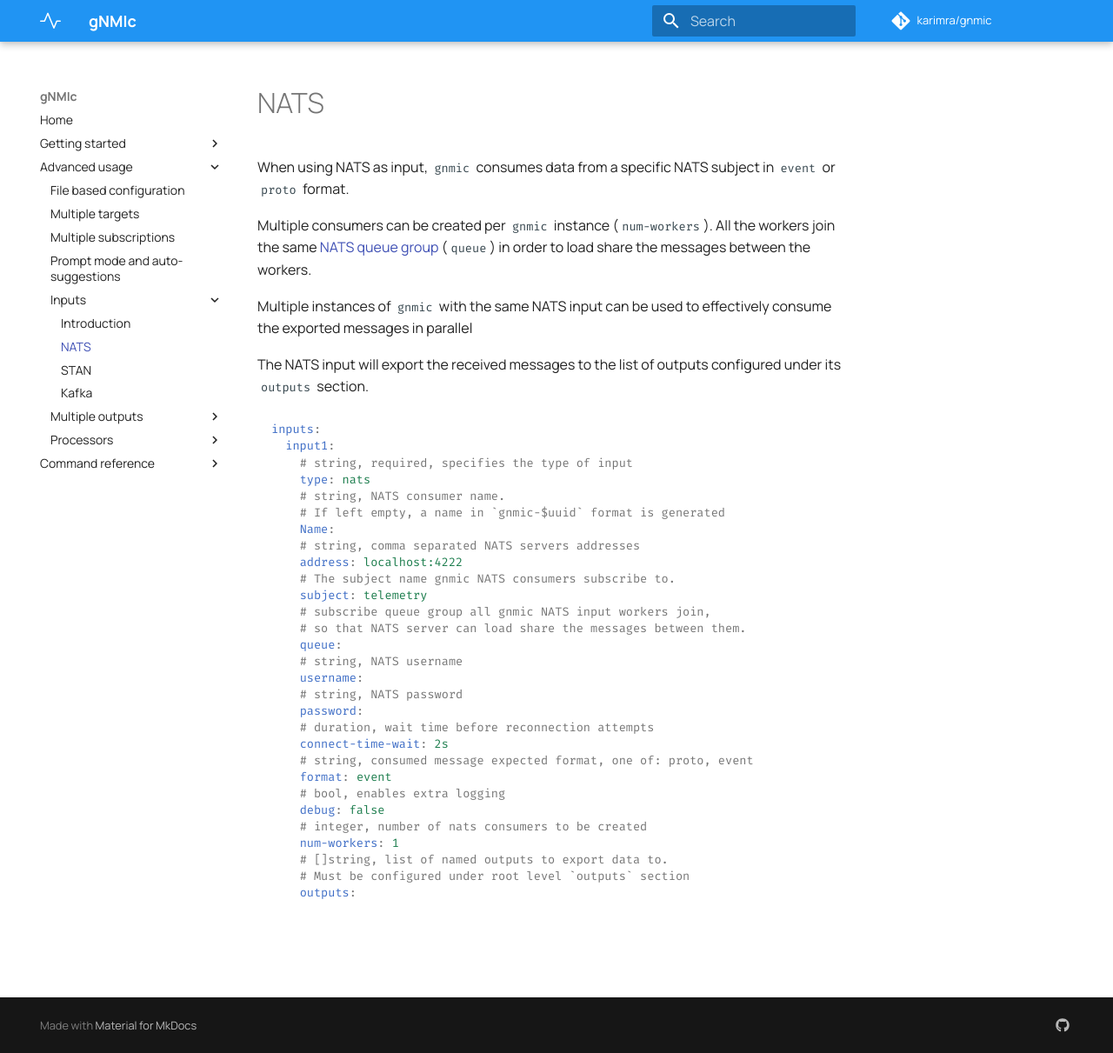
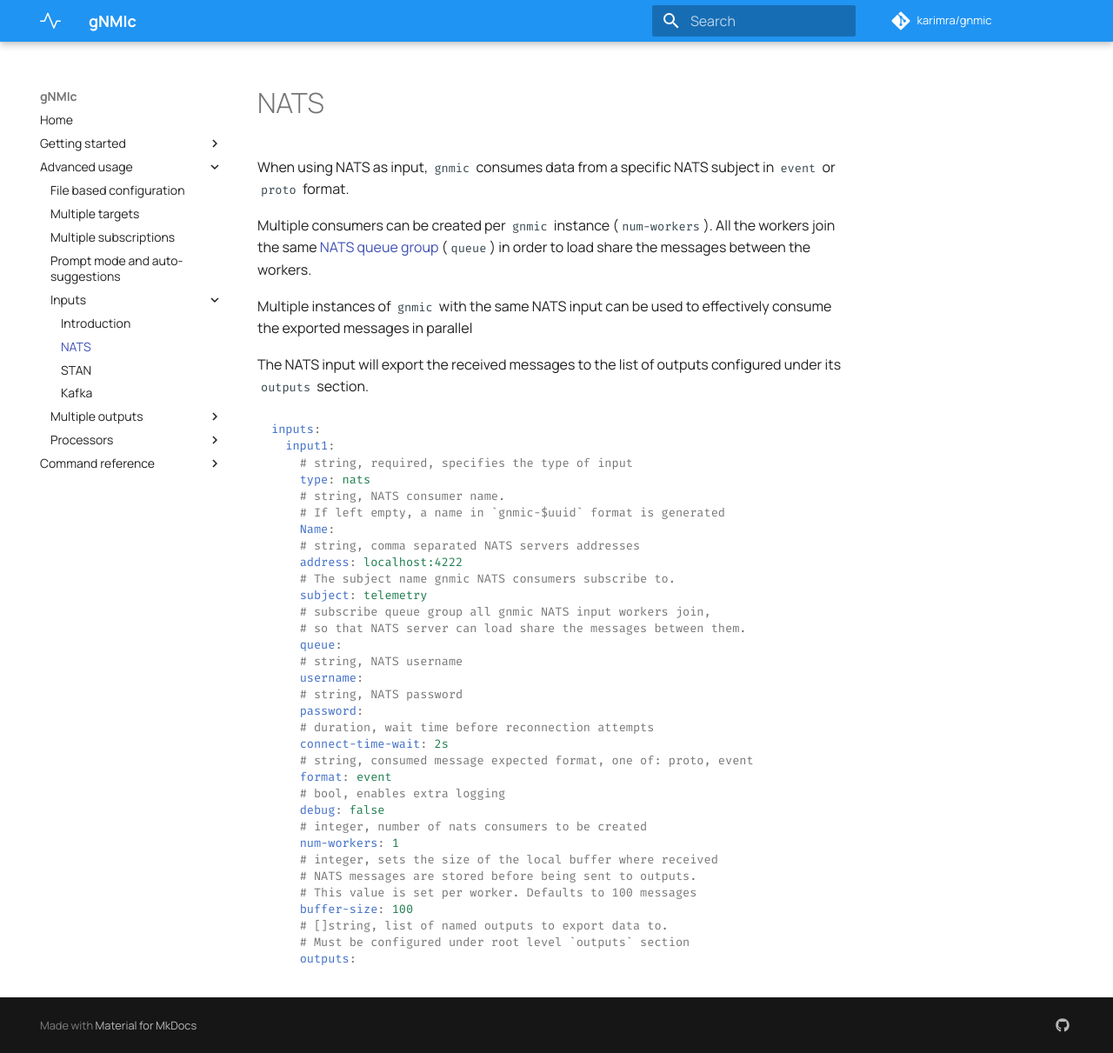
Before and after one commit to openconfig/gnmic, an MkDocs documentation site: the page built from docs/advanced/inputs/nats_input.md, in a window 1280 px wide and 1211 px high. Shown: the whole window at 87% size. Built offline with MkDocs 1.6.1 and Material for MkDocs 9.7.7, drawn with Linux system fonts in a browser that asks for light colours; comment, search, counter and statistics services are not loaded.

Commit message:
update docs

```diff
--- a/docs/advanced/inputs/nats_input.md
+++ b/docs/advanced/inputs/nats_input.md
@@ -34,6 +34,10 @@
     debug: false
     # integer, number of nats consumers to be created
     num-workers: 1
+    # integer, sets the size of the local buffer where received
+    # NATS messages are stored before being sent to outputs.
+    # This value is set per worker. Defaults to 100 messages
+    buffer-size: 100
     # []string, list of named outputs to export data to.
     # Must be configured under root level `outputs` section
     outputs:
```
